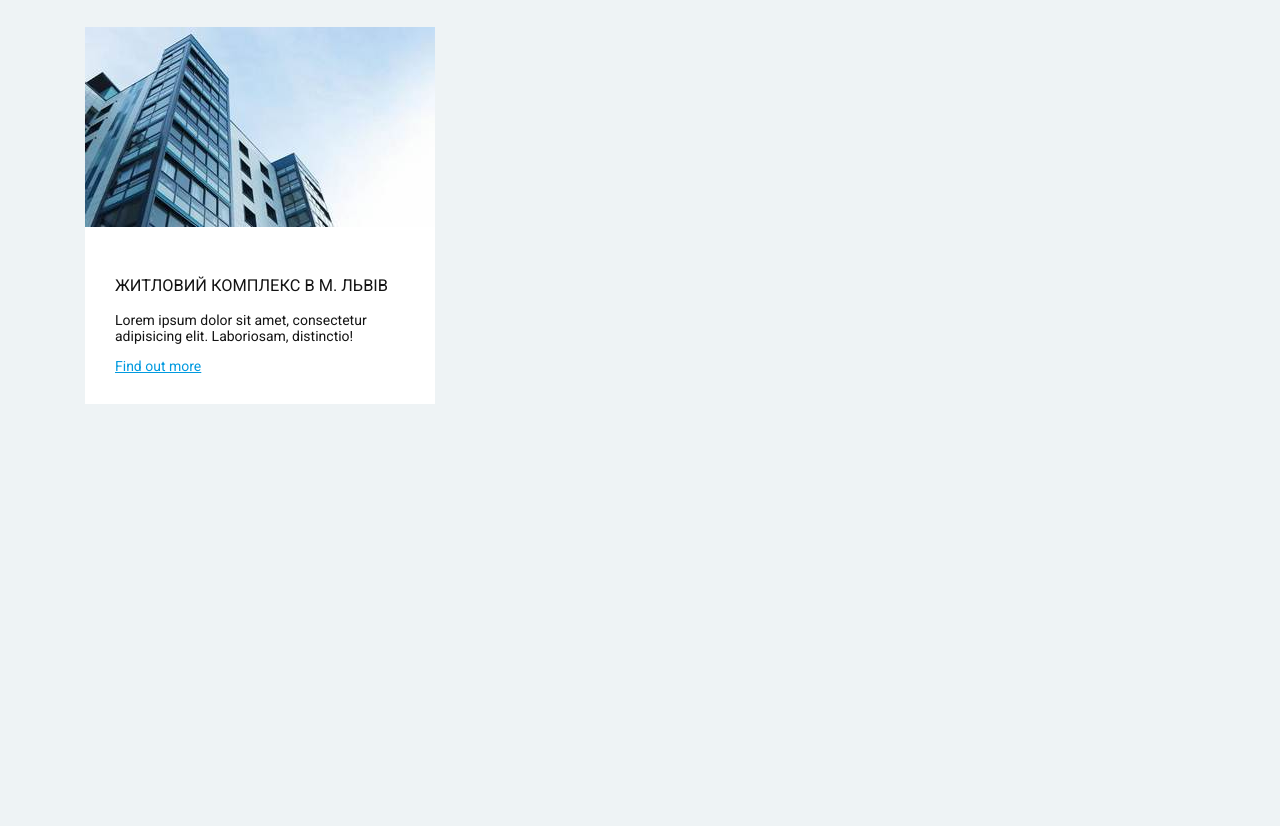
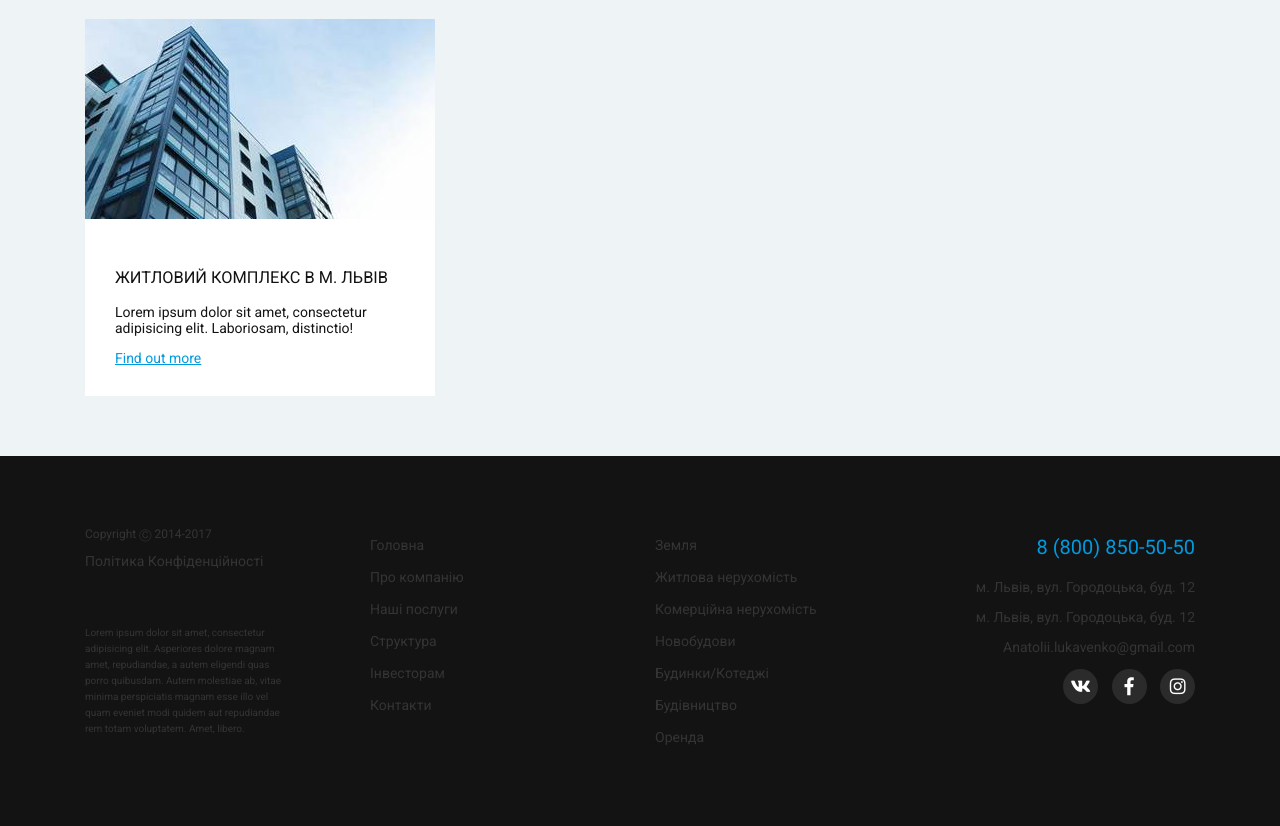
Before and after one commit to Tolala9/Industrial_site_pr, a website: page app/index.html in a window 1280 px wide. Shown: the part 944-1770 px from the top of the page. Before the commit the page ends 1356 px from the top, so only its background shows below. Drawn offline with nearby package versions, Linux system fonts and the light colour scheme.

Commit message:
CSS: Footer

```diff
--- a/app/index.html
+++ b/app/index.html
@@ -13,6 +13,10 @@
 	<link href="css/bootstrap-grid.min.css" rel="stylesheet">
 	<!-- Google Fonts Roboto -->
 	<link href="https://fonts.googleapis.com/css?family=Roboto:400,700&amp;subset=cyrillic" rel="stylesheet">
+	<!-- Font Awesome -->
+	<link rel="stylesheet" href="https://use.fontawesome.com/releases/v5.0.13/css/all.css" integrity="sha384-DNOHZ68U8hZfKXOrtjWvjxusGo9WQnrNx2sqG0tfsghAvtVlRW3tvkXWZh58N9jp" crossorigin="anonymous">
+
+
 
 	<!-- Slick slider -->
 	<link rel="stylesheet"  href="slick/slick-theme.css">
@@ -121,7 +125,61 @@
 		<!-- /.row -->
 	</div>
 	<!-- /.container -->
-
+	<footer class="footer">
+		<div class="container">
+			<div class="row">
+				<div class="col-md">
+					<div class="copy">
+						<p class="footer-policy-link">Copyright Ⓒ 2014-2017</p>
+						<a href="#">Політика Конфіденційності</a>
+						<small>Lorem ipsum dolor sit amet, consectetur adipisicing elit. Asperiores dolore magnam amet, repudiandae, a autem eligendi quas porro quibusdam. Autem molestiae ab, vitae minima perspiciatis magnam esse illo vel quam eveniet modi quidem aut repudiandae rem totam voluptatem. Amet, libero.</small>
+					</div>
+				</div>
+				<!-- /.col-md -->
+				<div class="col-md-3">
+					<ul class="footer_menu">
+						<li><a href="#">Головна</a></li>
+						<li><a href="#">Про компанію</a></li>
+						<li><a href="#">Наші послуги</a></li>
+						<li><a href="#">Структура</a></li>
+						<li><a href="#">Інвесторам</a></li>
+						<li><a href="#">Контакти</a></li>
+					</ul>
+				</div>
+				<!-- /.col-md -->
+				<div class="col-md-3">
+					<ul class="footer_menu">
+						<li><a href="#">Земля</a></li>
+						<li><a href="#">Житлова нерухомість</a></li>
+						<li><a href="#">Комерційна нерухомість</a></li>
+						<li><a href="#">Новобудови</a></li>
+						<li><a href="#">Будинки/Котеджі</a></li>
+						<li><a href="#">Будівництво</a></li>
+						<li><a href="#">Оренда</a></li>
+					</ul>
+				</div>
+				<!-- /.col-md -->
+				<div class="col-md">
+					<div class="footer-contacts">
+						<p class="footer-contacts_phone">8 (800) 850-50-50</p>
+						<p class="footer-contacts_address">м. Львів, вул. Городоцька, буд. 12</p>
+						<p class="footer-contacts_address">м. Львів, вул. Городоцька, буд. 12</p>
+						<p class="footer-contacts_email">Anatolii.lukavenko@gmail.com</p>
+					</div>
+					<div class="footer-social-links">
+						<ul>
+							<li><a href="#"><i class="fab fa-vk"></i></a></li>
+							<li><a href="#"><i class="fab fa-facebook-f"></i></a></li>
+							<li><a href="#"><i class="fab fa-instagram"></i></a></li>
+						</ul>
+					</div>
+				</div>
+				<!-- /.col-md -->
+			</div>
+			<!-- /.row -->
+		</div>
+		<!-- /.contariner -->
+	</footer>
 
 
 	<!-- Bootstrap core JavaScript ================================================== -->
--- a/app/sass/_colors.sass
+++ b/app/sass/_colors.sass
@@ -2,3 +2,4 @@ $body-bg: #eef3f5
 $active-color: #009adf
 $dark: #131313
 $white: #fff
+$footer-text: #66666666
--- a/app/sass/main.sass
+++ b/app/sass/main.sass
@@ -5,6 +5,7 @@ html
 	font-size: 14px
 
 body
+	margin: 0
 	background-color: $body-bg
 	color: $dark
 	font-family: 'Roboto', sans-serif
@@ -104,3 +105,55 @@ a
 		background-repeat: no-repeat
 		h3
 			color: $active-color
+
+
+.footer
+	margin-top: 60px
+	background-color: $dark
+	color: $footer-text
+	padding: 59px 0
+	&-policy-link
+		font-size: 12px
+	a
+		color: $footer-text
+		text-decoration: none
+		&:hover
+			color: $white
+	small
+		display: block
+		margin-top: 56px
+		line-height: 16px
+		font-size: 10px
+		max-width: 80%
+	ul
+		list-style: none
+		padding: 0
+		li
+			line-height: 32px
+
+	&-contacts
+		text-align: right
+		&_phone
+			font-weight: 400
+			font-size: 20px
+			color: $active-color
+
+	&-social-links
+		@extend .footer-contacts
+		li
+			display: inline-block
+			margin-left: 10px
+			a
+				display: inline-block
+				width: 35px
+				height: 35px
+				background-color: rgba($white, 0.1)
+				text-align: center
+				border-radius: 50%
+				transition: all 0.2s
+				&:hover
+					background-color: rgba($white, 0.2)
+				i
+					font-size: 18px
+					line-height: 35px
+					color: $white
```
Also changed, not shown: app/css/main.css. Lines whose indentation alone changed are shown as unchanged.
